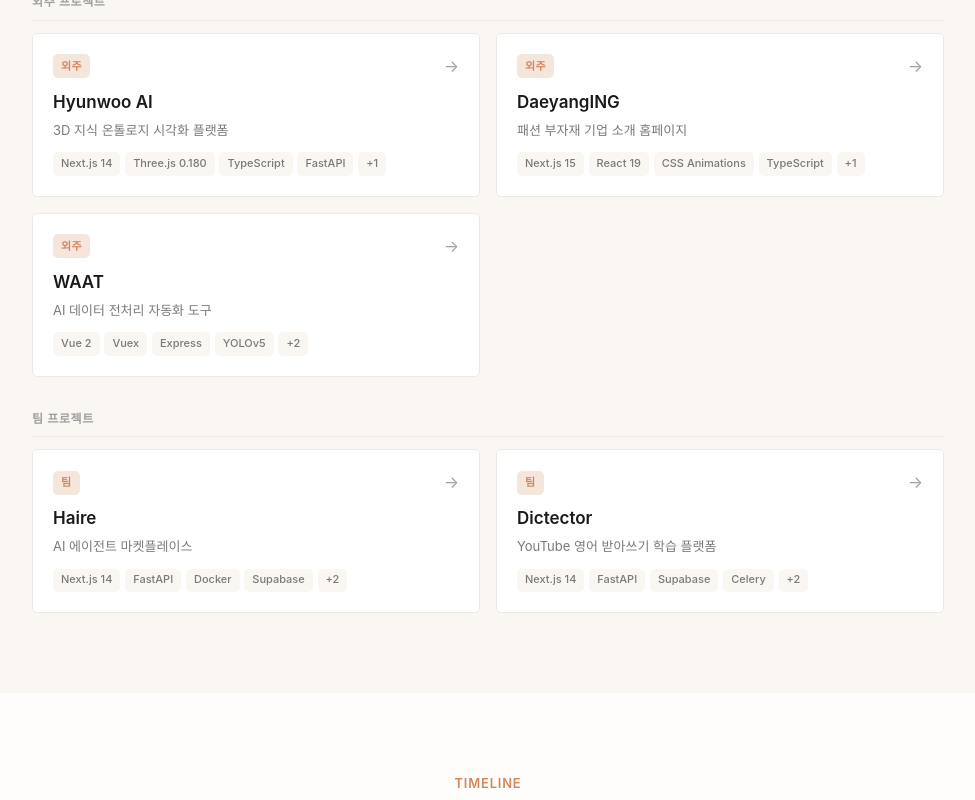
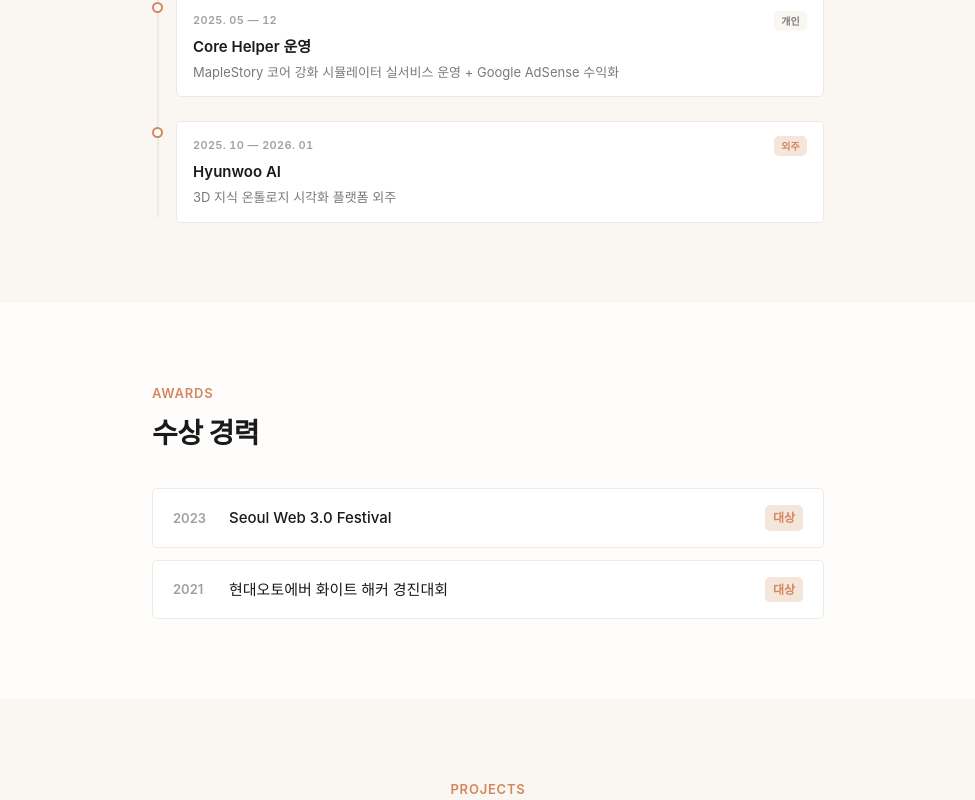
Before and after one commit to gnemek20/portfolio-web, a Next.js app: page / in a window 1280 px wide. Shown: the part 2080-2880 px from the top of the page, without its empty margins (152-1127 px from the left). Built offline with nearby package versions, Linux system fonts and the light colour scheme; a web font is replaced by a local one.

Commit message:
refactor: reorder sections Profile>Timeline>Awards>Projects, extract Awards component

```diff
--- /dev/null
+++ b/components/Awards.module.css
@@ -0,0 +1,85 @@
+.section {
+  padding: 5rem 1.5rem;
+  max-width: 720px;
+  margin: 0 auto;
+  opacity: 0;
+  transform: translateY(24px);
+  transition: opacity 600ms ease, transform 600ms ease;
+}
+
+.visible {
+  opacity: 1;
+  transform: translateY(0);
+}
+
+.section-label {
+  font-size: 0.8125rem;
+  font-weight: 600;
+  color: var(--accent);
+  letter-spacing: 0.06em;
+  text-transform: uppercase;
+  margin-bottom: 0.5rem;
+}
+
+.section-title {
+  font-size: 1.75rem;
+  font-weight: 700;
+  letter-spacing: -0.02em;
+  margin-bottom: 2rem;
+}
+
+.list {
+  display: flex;
+  flex-direction: column;
+  gap: 0.75rem;
+}
+
+.item {
+  display: flex;
+  align-items: center;
+  gap: 1rem;
+  padding: 1rem 1.25rem;
+  background: var(--bg-card);
+  border: 1px solid var(--border);
+  border-radius: 5px;
+  transition: border-color var(--transition);
+}
+
+.item:hover {
+  border-color: var(--border-hover);
+}
+
+.year {
+  font-size: 0.8125rem;
+  font-weight: 600;
+  color: var(--text-tertiary);
+  flex-shrink: 0;
+  width: 40px;
+}
+
+.title {
+  font-size: 0.9375rem;
+  font-weight: 500;
+  color: var(--text-primary);
+  flex: 1;
+}
+
+.badge {
+  font-size: 0.75rem;
+  font-weight: 600;
+  color: var(--accent);
+  background: var(--accent-light);
+  padding: 0.2rem 0.5rem;
+  border-radius: 5px;
+  flex-shrink: 0;
+}
+
+@media (max-width: 520px) {
+  .section {
+    padding: 3rem 1rem;
+  }
+
+  .section-title {
+    font-size: 1.375rem;
+  }
+}
--- /dev/null
+++ b/components/Awards.tsx
@@ -0,0 +1,43 @@
+import clsx from "clsx";
+import useInView from "@/hooks/useInView";
+import styles from "./Awards.module.css";
+
+const awards = [
+  {
+    year: "2023",
+    title: "Seoul Web 3.0 Festival",
+    badge: "대상",
+  },
+  {
+    year: "2021",
+    title: "현대오토에버 화이트 해커 경진대회",
+    badge: "대상",
+  },
+];
+
+const Awards = () => {
+  const { ref, inView } = useInView();
+
+  return (
+    <section
+      ref={ref}
+      className={clsx(styles["section"], { [styles["visible"]]: inView })}
+      id="awards"
+    >
+      <p className={styles["section-label"]}>Awards</p>
+      <h2 className={styles["section-title"]}>수상 경력</h2>
+
+      <div className={styles["list"]}>
+        {awards.map((a) => (
+          <div key={a.year} className={styles["item"]}>
+            <span className={styles["year"]}>{a.year}</span>
+            <span className={styles["title"]}>{a.title}</span>
+            <span className={styles["badge"]}>{a.badge}</span>
+          </div>
+        ))}
+      </div>
+    </section>
+  );
+};
+
+export default Awards;
--- a/components/Header.tsx
+++ b/components/Header.tsx
@@ -4,8 +4,9 @@ import styles from "./Header.module.css";
 
 const sections = [
   { id: "profile", label: "Profile" },
+  { id: "timeline", label: "Timeline" },
+  { id: "awards", label: "Awards" },
   { id: "projects", label: "Projects" },
-  { id: "timeline", label: "Timeline" },
   { id: "optimizations", label: "Optimization" },
 ];
 
--- a/components/Profile.tsx
+++ b/components/Profile.tsx
@@ -47,20 +47,6 @@ const Profile = () => {
         </div>
       </div>
 
-      <div className={styles["awards"]}>
-        <p className={styles["section-label"]}>Awards</p>
-        <div className={styles["award"]}>
-          <span className={styles["award-year"]}>2023</span>
-          <span className={styles["award-title"]}>Seoul Web 3.0 Festival</span>
-          <span className={styles["award-badge"]}>대상</span>
-        </div>
-        <div className={styles["award"]}>
-          <span className={styles["award-year"]}>2021</span>
-          <span className={styles["award-title"]}>현대오토에버 화이트 해커 경진대회</span>
-          <span className={styles["award-badge"]}>대상</span>
-        </div>
-      </div>
-
       <div className={styles["skills"]}>
         <p className={styles["section-label"]}>Skills</p>
 
--- a/pages/index.tsx
+++ b/pages/index.tsx
@@ -4,9 +4,10 @@ import { Project } from "@/data/projects";
 import Header from "@/components/Header";
 import Hero from "@/components/Hero";
 import Profile from "@/components/Profile";
+import Timeline from "@/components/Timeline";
+import Awards from "@/components/Awards";
 import Projects from "@/components/Projects";
 import ProjectDialog from "@/components/ProjectDialog";
-import Timeline from "@/components/Timeline";
 import Optimizations from "@/components/Optimizations";
 import Contact from "@/components/Contact";
 import styles from "@/styles/index.module.css";
@@ -30,12 +31,13 @@ const Home = () => {
       <Hero />
       <Profile />
       <div className={styles["warm-bg"]}>
+        <Timeline />
+      </div>
+      <Awards />
+      <div className={styles["warm-bg"]}>
         <Projects onSelect={setSelectedProject} />
       </div>
-      <Timeline />
-      <div className={styles["warm-bg"]}>
-        <Optimizations />
-      </div>
+      <Optimizations />
       <Contact />
       <ProjectDialog
         project={selectedProject}
```
